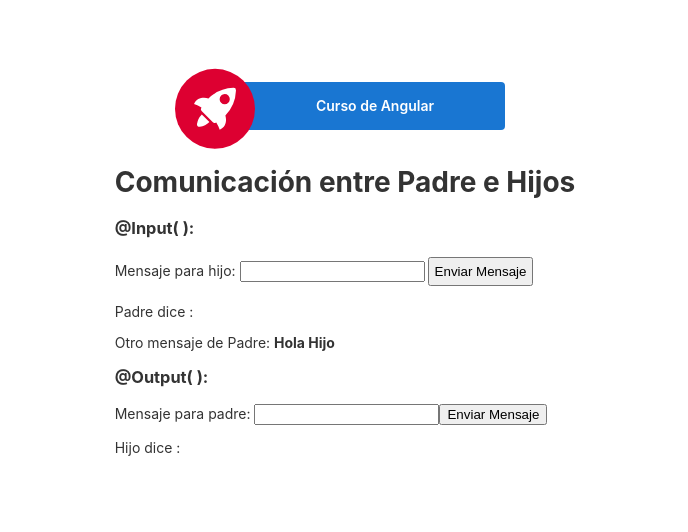
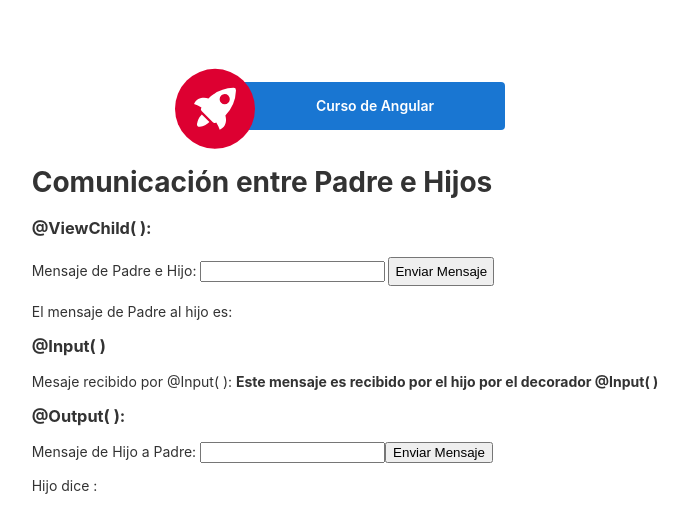
Before and after one commit to RFerreiraN/angular-input-output, an Angular app: page / in a window 1280 px wide. Shown: the top 532 px of the page, without its empty margins (295-983 px from the left). Built offline with nearby package versions, Linux system fonts and the light colour scheme.

Commit message:
aprendimos los tres metodos de comunicacion entre componentes @Input( ) @Output( ) @ViewChild( )

```diff
--- a/src/app/Practica-Input-Output/hijo/hijo.component.html
+++ b/src/app/Practica-Input-Output/hijo/hijo.component.html
@@ -1,10 +1,11 @@
 <!-- @Input( ) -->
-<p>Padre dice :  <strong>{{ mensajeViewChild }}</strong> </p>
-<p>Otro mensaje de Padre: <strong>{{ mensajeRecibidoDePadre }}</strong></p>
+<p>El mensaje de Padre al hijo es: <strong>{{ mensajeDePadre }}</strong></p>
+<h3>@Input( )</h3>
+<p>Mesaje recibido por @Input( ): <strong>{{ mensajeDecoradorInput }}</strong></p>
 <!-- @Output ( ) -->
 <h3>@Output( ):</h3>
 <div>
-  <label for="mensajeOutput">Mensaje para padre: </label>
-  <input type="text" id="mensajeOutput" [(ngModel)]="mensajeInputText">
-  <button (click)="enviarMensajeAPadre()">Enviar Mensaje</button>
+  <label for="mensajeParaPadre">Mensaje de Hijo a Padre: </label>
+  <input type="text" id="mensajeParaPadre" [(ngModel)]="mensajeParaPadre">
+  <button type="button" (click)="enviarMensajeAPadre()">Enviar Mensaje</button>
 </div>
--- a/src/app/Practica-Input-Output/hijo/hijo.component.ts
+++ b/src/app/Practica-Input-Output/hijo/hijo.component.ts
@@ -6,20 +6,26 @@ import { Component, EventEmitter, Input, Output } from '@angular/core';
   styleUrls: ['./hijo.component.css']
 })
 export class HijoComponent {
+  //Comunicación con  @Input( )
+  @Input() mensajeDecoradorInput : string = '';
 
-  @Input() mensajeRecibidoDePadre : string = '';
-  @Output() mensajeEnviadoAPadre = new EventEmitter<string>();
+  /* ************************************************* */
 
-  mensajeViewChild : string = '';
-  mensajeInputText : string = '';
+  //Comunicación con @ViewChild( )
+  mensajeDePadre : string = '';
 
-  recibeMensaje( mensaje : string){
-      this.mensajeViewChild = mensaje
+  hijoRecibe( mensaje : string){
+    this.mensajeDePadre = mensaje
+  };
+
+/* ************************************************* */
+
+  //Comunicación con @Output( ) mensaje de hijo a padre
+  @Output() mensajeParaPadreEvent= new EventEmitter<string>();
+  mensajeParaPadre : string = '';
+
+  enviarMensajeAPadre(){
+    this.mensajeParaPadreEvent.emit( this.mensajeParaPadre )
   }
 
-  enviarMensajeAPadre(){
-    this.mensajeEnviadoAPadre.emit( this.mensajeInputText )
-  }
-
-
 }
--- a/src/app/Practica-Input-Output/padre/padre.component.html
+++ b/src/app/Practica-Input-Output/padre/padre.component.html
@@ -1,14 +1,14 @@
 <h1>Comunicación entre Padre e Hijos</h1>
-<h3>@Input( ):</h3>
+<h3>@ViewChild( ):</h3>
 <div>
-  <label for="mensajeHijo">Mensaje para hijo: </label>
-  <input type="text" id="mensajeHijo" [(ngModel)]="mensajeParaHijo">
-  <button type="button" (click)="enviarAHijo()">Enviar Mensaje</button>
+  <label for="mensajeParaHijo">Mensaje de Padre e Hijo: </label>
+  <input type="text" id="mensajeParaHijo" [(ngModel)]="mensajeParaHijo">
+  <button (click)="enviarAHijo()">Enviar Mensaje</button>
 </div>
 
 <app-hijo
-[mensajeRecibidoDePadre]="mensajeInputParaHijo"
-(mensajeEnviadoAPadre)="mensajeARecibir($event)"
+[mensajeDecoradorInput]="mensajePadreDecoradorInput"
+(mensajeParaPadreEvent)="recibirDeHijo($event)"
 />
 
 <p>Hijo dice : <strong>{{ mensajeRecibidoDeHijo }}</strong></p>
--- a/src/app/Practica-Input-Output/padre/padre.component.ts
+++ b/src/app/Practica-Input-Output/padre/padre.component.ts
@@ -7,22 +7,24 @@ import { HijoComponent } from '../hijo/hijo.component';
   styleUrls: ['./padre.component.css']
 })
 export class PadreComponent {
-  //@Input()
+  //Comunicación de Padre a Hijo por método directo (ViewChild)
   @ViewChild(HijoComponent) hijo!: HijoComponent;
+  mensajeParaHijo : string = '';
 
-  mensajeParaHijo : string = ''
-  mensajeInputParaHijo : string = 'Hola Hijo';
   enviarAHijo(){
-    this.hijo.recibeMensaje(this.mensajeParaHijo)
-  }
+    this.hijo.hijoRecibe( this.mensajeParaHijo )
+  };
 
-  //@Output()
+  //Comunicación de Padre a hijo por @Input ( )
+
+  mensajePadreDecoradorInput : string = 'Este mensaje es recibido por el hijo por el decorador @Input( )'
+
+
+  //Comunicación de Hijo a Padre ( hijo envia a padre ) @Output( )
 
   mensajeRecibidoDeHijo : string = '';
 
-  mensajeARecibir($event : string){
+  recibirDeHijo($event : string){
     this.mensajeRecibidoDeHijo = $event
   }
-
-
 }
```
